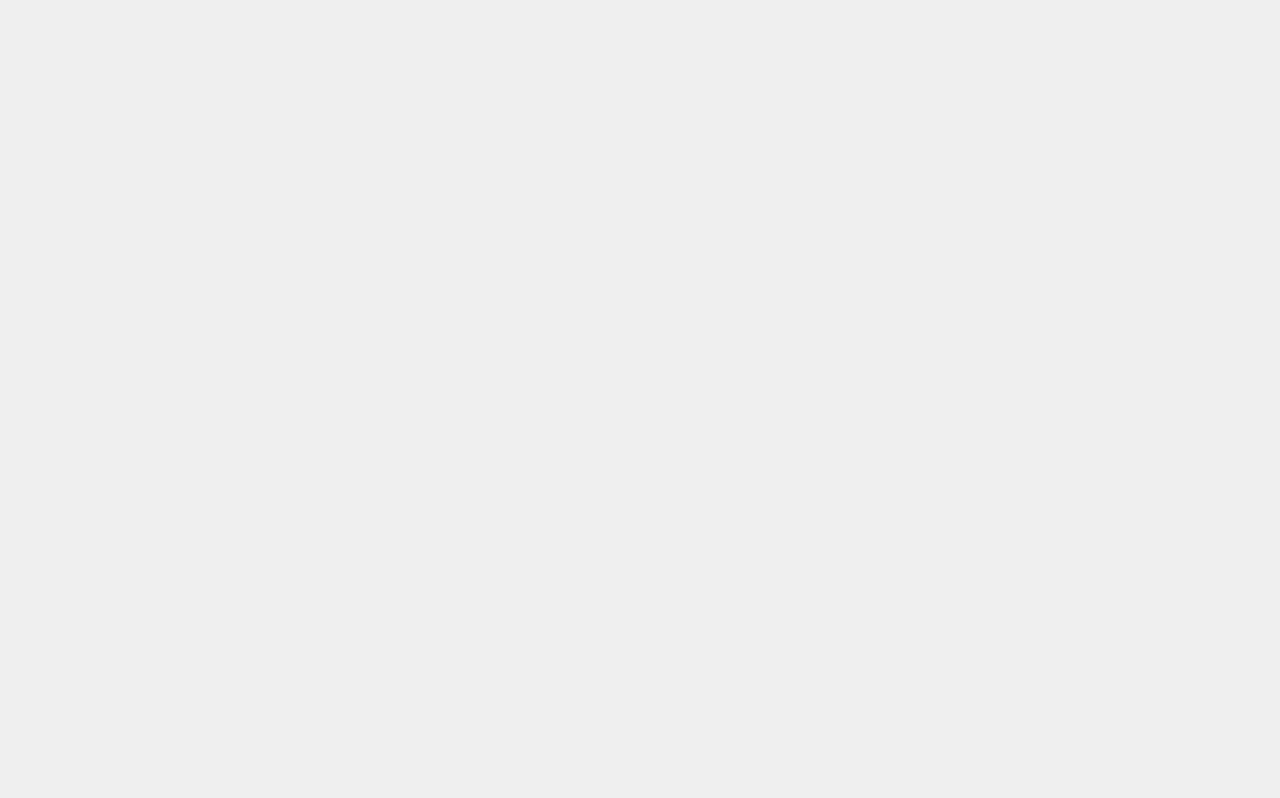
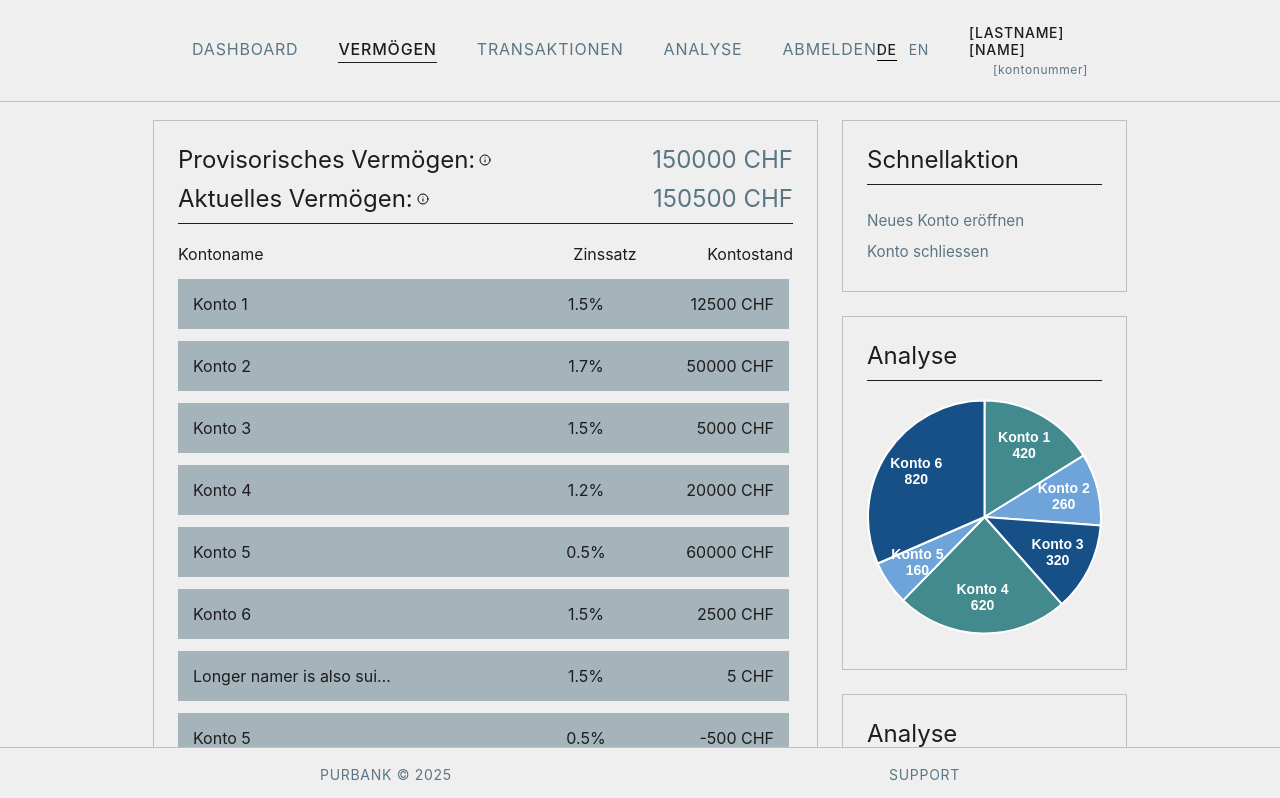
Before and after one commit to reazndev/purbank-web-frontend, an Angular app: page /wealth in a window 1280 px wide. Before the commit this address led to /. Shown: the top 798 px of the page. Built offline with nearby package versions, Linux system fonts and the light colour scheme; a web font is replaced by a local one.

Commit message:
fix copilot suggestions

```diff
--- a/src/app/app.routes.ts
+++ b/src/app/app.routes.ts
@@ -15,5 +15,5 @@ export const routes: Routes = [
   { path: 'support', component: SupportComponent },
   { path: 'development', component: DevelopmentComponent },
   { path: 'dashboard', component: DashboardComponent },
-  { path: 'transactions', component: WealthComponent }
+  { path: 'wealth', component: WealthComponent }
 ];
--- a/src/app/components/dashboard/chart/chart.ts
+++ b/src/app/components/dashboard/chart/chart.ts
@@ -7,6 +7,6 @@ import { LanguageService } from '../../../shared/services/language.service';
   templateUrl: './chart.html',
   styleUrls: ['./chart.css'],
 })
-export class ComponentDashboardChart {
+export class DashboardChartComponent {
   constructor(public languageService: LanguageService) {}
 }
--- a/src/app/components/dashboard/transactions/transactions.ts
+++ b/src/app/components/dashboard/transactions/transactions.ts
@@ -7,6 +7,6 @@ import { LanguageService } from '../../../shared/services/language.service';
   templateUrl: './transactions.html',
   styleUrls: ['./transactions.css'],
 })
-export class ComponentDashboardTransactions {
+export class DashboardTransactionsComponent {
   constructor(public languageService: LanguageService) {}
 }
--- a/src/app/components/dashboard/wealth/wealth.ts
+++ b/src/app/components/dashboard/wealth/wealth.ts
@@ -7,6 +7,6 @@ import { LanguageService } from '../../../shared/services/language.service';
   templateUrl: './wealth.html',
   styleUrls: ['./wealth.css'],
 })
-export class ComponentDashboardWealth {
+export class DashboardWealthComponent {
   constructor(public languageService: LanguageService) {}
 }
--- a/src/app/components/wealth/neg-pos-chart/neg-pos-chart.ts
+++ b/src/app/components/wealth/neg-pos-chart/neg-pos-chart.ts
@@ -8,7 +8,7 @@ import { LanguageService } from '../../../shared/services/language.service';
   templateUrl: './neg-pos-chart.html',
   styleUrls: ['./neg-pos-chart.css'],
 })
-export class ComponentWealthNegPosChart implements AfterViewInit {
+export class WealthNegPosChartComponent implements AfterViewInit {
   @ViewChild('pieCanvas', { static: true }) pieCanvas!: ElementRef<HTMLCanvasElement>;
 
   // This is all temporary mock data
--- a/src/app/components/wealth/pie-chart/pie-chart.css
+++ b/src/app/components/wealth/pie-chart/pie-chart.css
@@ -1,4 +1,3 @@
-/* Common styles for .chart-box and .wealth-header have been moved to wealth-common.css */
 .pie-chart-container {
   height: 256px;
   display: flex;
@@ -6,3 +5,27 @@
   align-items: center;
   padding: 0;
 }
+
+.chart-box {
+  border: 1px solid var(--color-gray);
+  padding: var(--padding-standard);
+  box-sizing: border-box;
+  border-radius: 0;
+  font-family: var(--font-family);
+  color: var(--color-black);
+  max-width: 100%;
+}
+
+.chart-box .wealth-header h2 {
+  font-weight: normal;
+  margin-bottom: 10px;
+  margin-top: 0;
+  display: flex;
+  align-items: center;
+}
+
+.chart-box .wealth-header hr {
+  border: 0;
+  border-top: 1px solid var(--color-black);
+  margin-bottom: 8px;
+}
--- a/src/app/components/wealth/pie-chart/pie-chart.ts
+++ b/src/app/components/wealth/pie-chart/pie-chart.ts
@@ -8,7 +8,7 @@ import { LanguageService } from '../../../shared/services/language.service';
   templateUrl: './pie-chart.html',
   styleUrls: ['./pie-chart.css'],
 })
-export class ComponentWealthPieChart implements AfterViewInit {
+export class WealthPieChartComponent implements AfterViewInit {
   @ViewChild('pieCanvas', { static: true }) pieCanvas!: ElementRef<HTMLCanvasElement>;
 
   // This is all temporary mock data
--- a/src/app/components/wealth/settings/settings.ts
+++ b/src/app/components/wealth/settings/settings.ts
@@ -7,6 +7,6 @@ import { LanguageService } from '../../../shared/services/language.service';
   templateUrl: './settings.html',
   styleUrls: ['./settings.css'],
 })
-export class ComponentWealthSettings {
+export class WealthSettingsComponent {
   constructor(public languageService: LanguageService) {}
 }
--- a/src/app/components/wealth/wealth-detailed/wealth-detailed.ts
+++ b/src/app/components/wealth/wealth-detailed/wealth-detailed.ts
@@ -7,6 +7,6 @@ import { LanguageService } from '../../../shared/services/language.service';
   templateUrl: './wealth-detailed.html',
   styleUrls: ['./wealth-detailed.css'],
 })
-export class ComponentWealthWealthDetailed {
+export class WealthWealthDetailedComponent {
   constructor(public languageService: LanguageService) {}
 }
```
Also changed, not shown: src/app/pages/dashboard/dashboard.ts (+4 -4 lines), src/app/pages/wealth/wealth.ts (+5 -5 lines).
